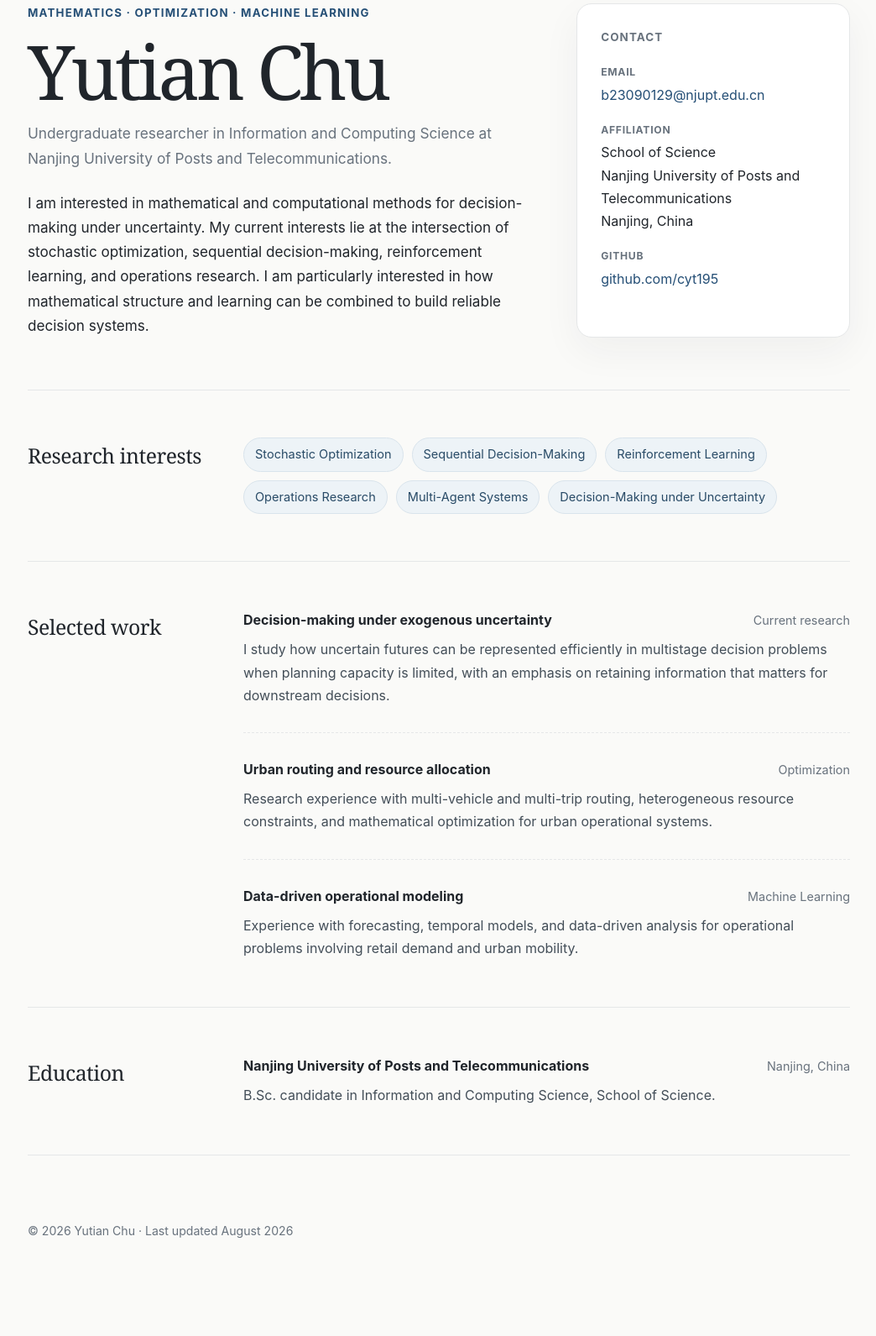
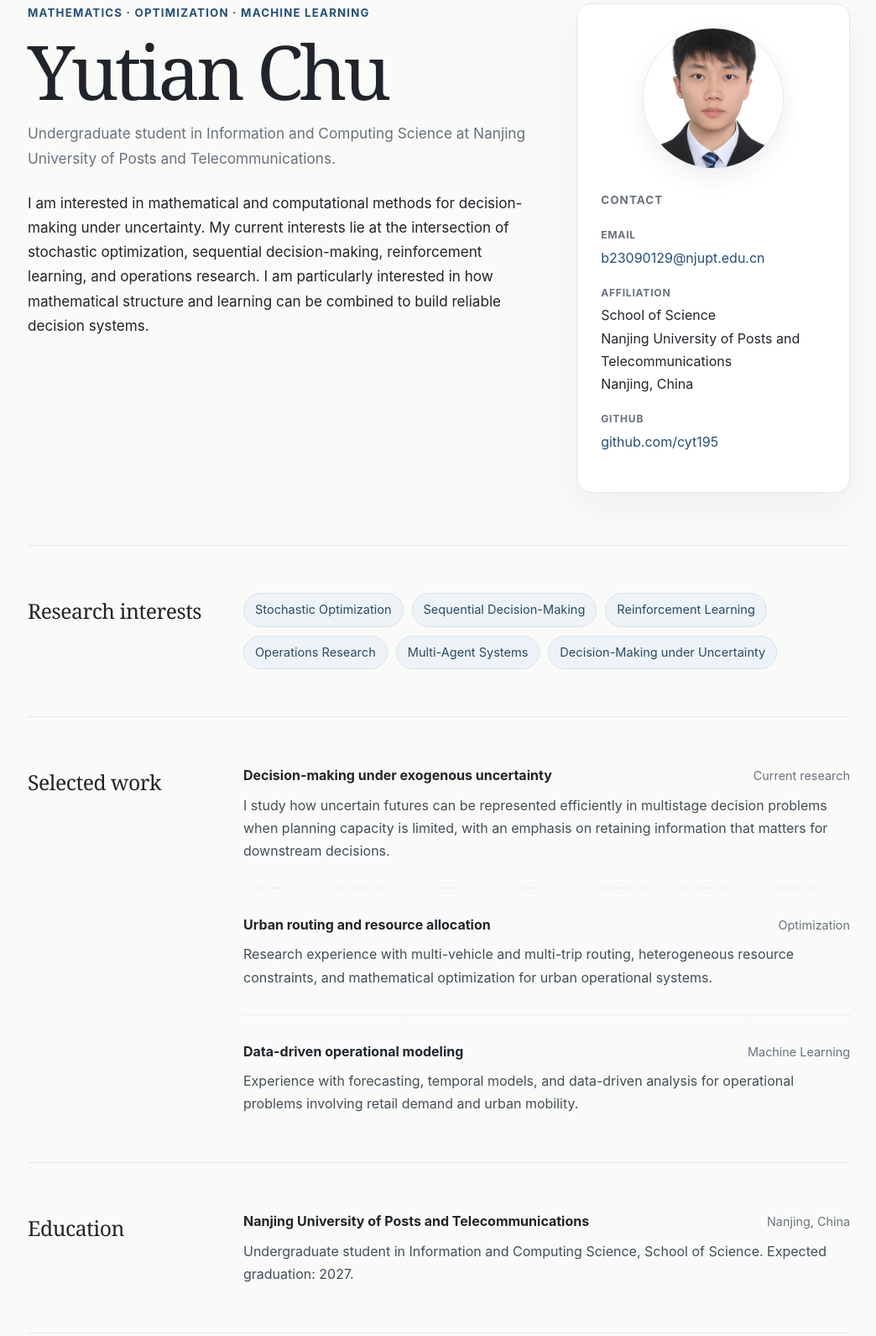
Before and after one commit to cyt195/cyt195.github.io, a plain HTML site: page index.html in a window 1280 px wide. Shown: the part 139-1730 px from the top of the page at 84% size, without its empty margins (117-1161 px from the left). Before the commit the page ends 1658 px from the top, so only its background shows below. Drawn offline with Linux system fonts and the light colour scheme.

Commit message:
Update academic homepage
Added profile photo section and updated text for clarity.

```diff
--- a/index.html
+++ b/index.html
@@ -139,6 +139,18 @@
       border: 1px solid var(--line);
       border-radius: 18px;
       box-shadow: 0 16px 45px rgba(30, 40, 50, 0.05);
+    }
+
+    .profile-photo {
+      display: block;
+      width: 168px;
+      height: 168px;
+      object-fit: cover;
+      object-position: center;
+      margin: 0 auto 26px;
+      border-radius: 50%;
+      border: 1px solid var(--line);
+      box-shadow: 0 10px 28px rgba(30, 40, 50, 0.08);
     }
 
     .contact-card h2 {
@@ -298,7 +310,7 @@
       <h1>Yutian Chu</h1>
 
       <p class="subtitle">
-        Undergraduate researcher in Information and Computing Science
+        Undergraduate student in Information and Computing Science
         at Nanjing University of Posts and Telecommunications.
       </p>
 
@@ -312,8 +324,13 @@
       </p>
     </div>
 
+    <aside id="contact" class="contact-card">
 
-    <aside id="contact" class="contact-card">
+      <img
+        src="微信图片_20260825233647_6.jpg"
+        alt="Yutian Chu"
+        class="profile-photo"
+      >
 
       <h2>Contact</h2>
 
@@ -345,7 +362,6 @@
     </aside>
 
   </div>
-
 
   <section id="research">
 
@@ -387,7 +403,6 @@
 
   </section>
 
-
   <section id="work">
 
     <div class="section-layout">
@@ -419,7 +434,6 @@
 
         </article>
 
-
         <article class="item">
 
           <div class="item-heading">
@@ -439,7 +453,6 @@
           </p>
 
         </article>
-
 
         <article class="item">
 
@@ -467,7 +480,6 @@
 
   </section>
 
-
   <section id="education">
 
     <div class="section-layout">
@@ -491,8 +503,8 @@
         </div>
 
         <p>
-          B.Sc. candidate in Information and Computing Science,
-          School of Science.
+          Undergraduate student in Information and Computing Science,
+          School of Science. Expected graduation: 2027.
         </p>
 
       </div>
@@ -502,7 +514,6 @@
   </section>
 
 </main>
-
 
 <footer>
 
```
